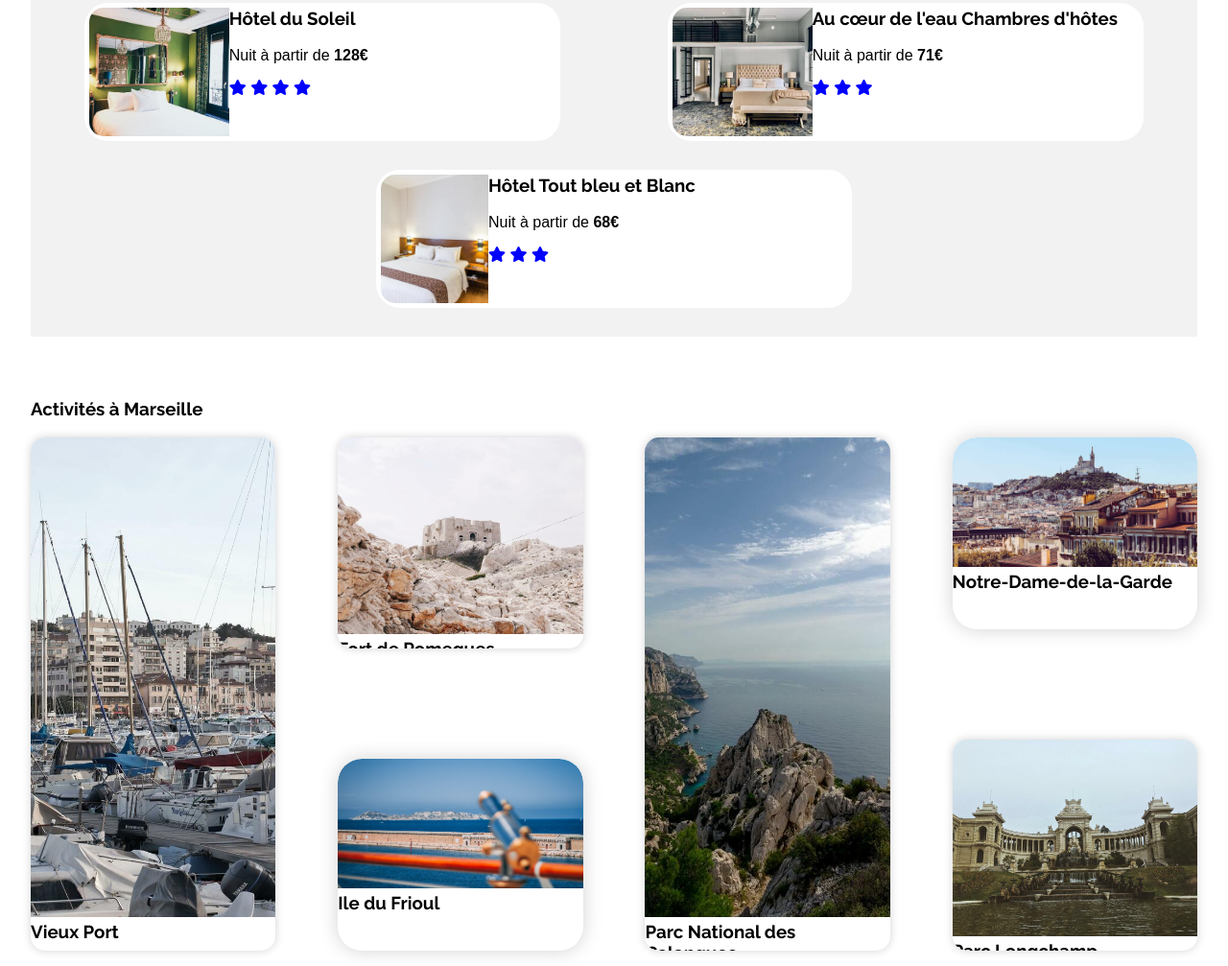
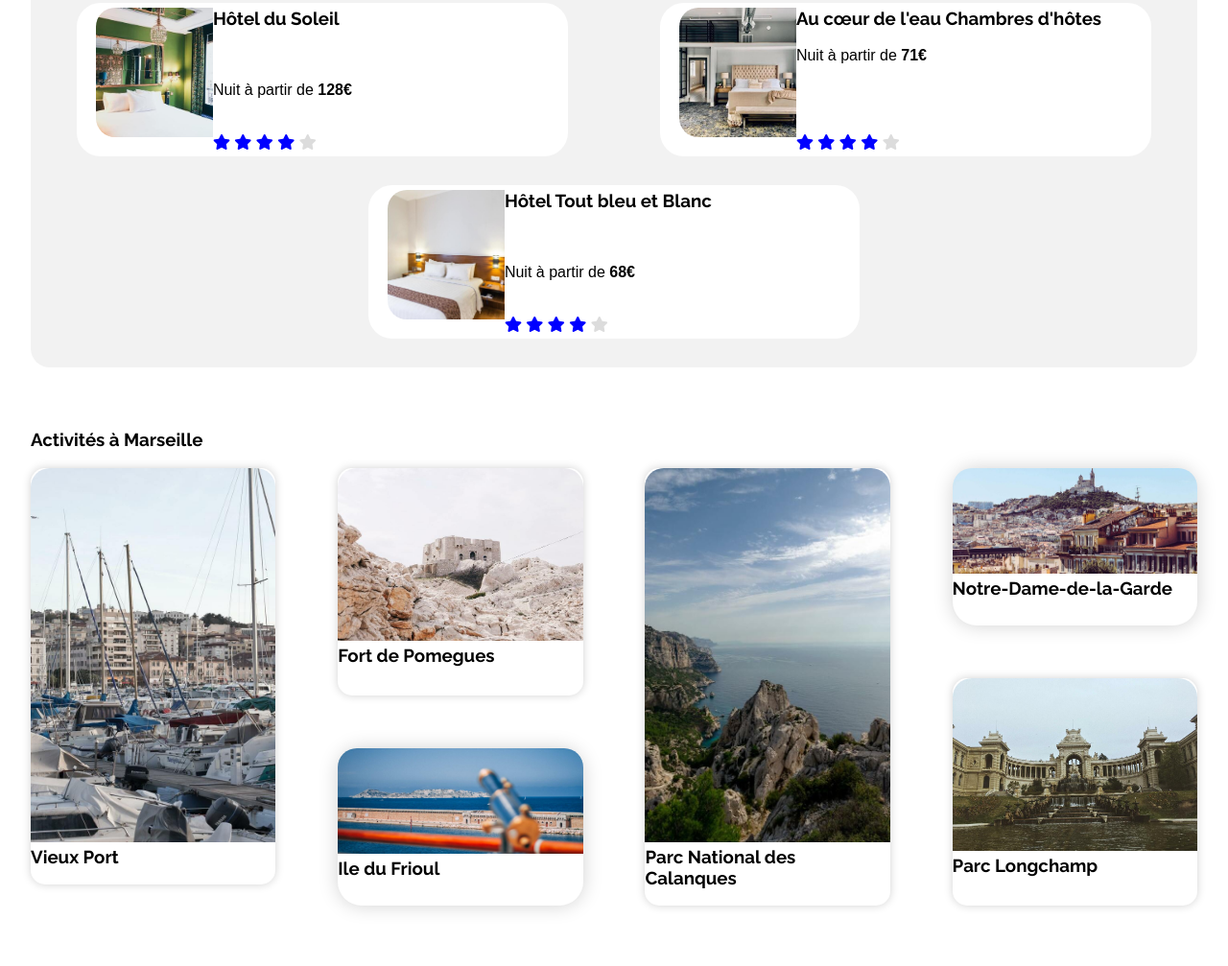
Before and after one commit to OpenclassHsakkouni/Reservia, a plain HTML site: page index.html in a window 1280 px wide. Shown: the part 1160-2167 px from the top of the page at 96% size. Drawn offline with Linux system fonts and the light colour scheme; files whose address does not match are found by name; a web font is replaced by a local one.

Commit message:
finalisation projet

```diff
--- a/css/style.css
+++ b/css/style.css
@@ -12,7 +12,7 @@
     font-style: normal;
 }
 img{
-    width:30%;
+    width:40%;
 }
 a:visited, a:focus{
     color: black;
@@ -58,7 +58,7 @@ body{
 
 
 .headersignup{
-    color: #0065FC !important;
+    color:blue !important;
     margin-right:3px;
     padding:2rem;
     font-weight: bold;
@@ -194,7 +194,7 @@ h3
 
 }
 .fa-info {
-    color: #0065FC;
+    color:blue;
     border: solid 0.0625rem #D9D9D9;
     width: 2rem;
     height: 2rem;
@@ -217,7 +217,7 @@ h3
 }
 
 .title {
-margin-right: 20px;
+margin-right: 30px;
 font-size: 1.25em;
 font-family: "Raleway-Bold";
 }
@@ -273,8 +273,7 @@ font-family: "Raleway-Bold";
     flex-direction: column;
     width: 67%;
     background-color: #f2f2f2;
-
-
+    border-radius: 20px;
 }
 .hebergement-title1, .hebergements-cartes, .hebergement_montrer_plus{
     width: 95%;
@@ -330,6 +329,7 @@ font-family: "Raleway-Bold";
 .populaires{
     width: 30%;
     background:#f2f2f2;
+    border-radius: 20px;
 }
 
 .titre-populaire{
@@ -346,6 +346,11 @@ font-family: "Raleway-Bold";
 
 }
 
+.fas.fa-star.gray{
+
+	color: #dcdcdc;
+}
+
 .populaires-carte{
     border: 5px solid white;
     border-radius: 25px;
@@ -355,26 +360,34 @@ font-family: "Raleway-Bold";
     display: flex;
     margin-left: 20px;
     margin-right: 20px;
+    padding-left: 15px;
 
 }
 
 
 .photos_populaires {
-    border-radius: 15px 0 0 15px ;
+    border-radius: 20px 0px 0px 20px;;
     object-fit: cover;
     border-style: none;
-    max-width: 40%;
-    height: 134px;
+    max-width: 25%;
+    height: 135px;
     background-size:cover ;
     background-position: center;
+
 }
 
 .carte-body{
-   width: 100%;
-   height: 100%;
+   width: 70%;
    border-radius: 1.5rem;
+   display: flex;
+   flex-direction: column;
+   justify-content: space-between;
+   align-content: flex-start;
+   align-items: flex-start;
+   height: 150px;
 
 }
+
 
 
 /* PARAMETRES ACTIVITES A MARSEILLE */
@@ -405,17 +418,15 @@ h3{
 }
 
 
-
 .activites-cartes {
     width:21%;
     display: flex;
     flex-direction: column;
-    height: 550px;
     justify-content: space-between;
 }
 
 .activites-cartes1 {
-
+    height: 446px;
     box-shadow: 0 0 16px #0000002e;
     border-radius: 15px;
 
@@ -424,35 +435,34 @@ h3{
 .activites-cartes1, .activites-cartes2, .activites-cartes3, .activites-cartes4{
     box-shadow: 0 0 10px #0000002e;
     border-radius: 15px;
-    overflow: hidden;
     height: auto;
     margin-bottom: 15px;
 }
 
 .activites-cartes1 img {
-    height: 500px;
+    height: 390px;
     width: 100%;
     object-fit: cover;
     border-style: none;
-
+    border-radius: 20px 20px 0 0;
 }
 
 .activites-cartes2{
-    height: 220px;
+    height: 237px;
     width: 100%;
     border-radius: 15px;
 }
 
 .activites-cartes2 img {
-    height: 205px;
+    height: 180px;
     width: 100%;
     object-fit: cover;
     border-style: none;
-
+    border-radius: 20px 20px 0 0;
 }
 
 .activites-cartes3{
-    height: 200px;
+    height: 164px;
     width: 100%;
     border-radius: 25px;
     box-shadow: 0 0 20px #0000002e;
@@ -460,10 +470,10 @@ h3{
 }
 
 .activites-cartes3 img {
-    height: 135px;
+    height: 110px;
     width: 100%;
     object-fit: cover;
-    border-radius: 25px 25px 0 0;
+    border-radius: 20px 20px 0 0;
 }
 
 /* PARAMETRES FOOTER */
--- a/index.html
+++ b/index.html
@@ -101,6 +101,8 @@
                             <i class="fas fa-star"></i>
                             <i class="fas fa-star"></i>
                             <i class="fas fa-star"></i>
+                            <i class="fas fa-star"></i>
+                            <i class="fas fa-star gray"></i>
                         </article>
                     </a>
                     <a href="#" class="hebergement-carte">
@@ -116,6 +118,7 @@
                             </picture>
                             <h3>Hôtel du Port</h3>
                             <p>Nuit à partir de <strong> 52€ </strong></p>
+                            <i class="fas fa-star"></i>
                             <i class="fas fa-star"></i>
                             <i class="fas fa-star"></i>
                             <i class="fas fa-star"></i>
@@ -141,7 +144,7 @@
                             <i class="fas fa-star"></i>
                             <i class="fas fa-star"></i>
                             <i class="fas fa-star"></i>
-                            <i class="fas fa-star"></i>
+                            <i class="fas fa-star gray"></i>
 
                         </article>
                     </a>
@@ -155,8 +158,8 @@
                             <i class="fas fa-star"></i>
                             <i class="fas fa-star"></i>
                             <i class="fas fa-star"></i>
-                            <i class="fas fa-star"></i>
-                            <i class="fas fa-star"></i>
+                            <i class="fas fa-star gray"></i>
+                            <i class="fas fa-star gray"></i>
                         </article>
                     </a>
                     <a href="#" class="hebergement-carte">
@@ -170,8 +173,7 @@
                             <i class="fas fa-star"></i>
                             <i class="fas fa-star"></i>
                             <i class="fas fa-star"></i>
-                            <i class="fas fa-star"></i>
-
+                            <i class="fas fa-star gray"></i>
                         </article>
                     </a>
                     <a href="#" class="hebergement-carte">
@@ -186,6 +188,7 @@
                             <i class="fas fa-star"></i>
                             <i class="fas fa-star"></i>
                             <i class="fas fa-star"></i>
+
                         </article>
                     </a>
 
@@ -208,10 +211,13 @@
                         <div class="carte-body">
                             <h3>Hôtel du Soleil</h3>
                             <p>Nuit à partir de <strong> 128€ </strong></p>
+                            <div class="carte-etoiles">
                                 <i class="fas fa-star"></i>
                                 <i class="fas fa-star"></i>
                                 <i class="fas fa-star"></i>
                                 <i class="fas fa-star"></i>
+                                <i class="fas fa-star gray"></i>
+                            </div>
                         </div>
                     </article>
 
@@ -221,11 +227,17 @@
                             src="images/hebergements/4_small/aw-creative-VGs8z60yT2c-unsplash.jpg"
                             alt="photos populaires" />
                         <div class="carte-body">
+                            <div class="carte-description">
                                 <h3> Au cœur de l'eau Chambres d'hôtes</h3>
                                 <p>Nuit à partir de <strong> 71€ </strong></p>
+                            </div>
+                            <div class="carte-etoiles">
                                 <i class="fas fa-star"></i>
                                 <i class="fas fa-star"></i>
                                 <i class="fas fa-star"></i>
+                                <i class="fas fa-star"></i>
+                                <i class="fas fa-star gray"></i>
+                            </div>
                         </div>
                     </article>
 
@@ -236,9 +248,13 @@
                         <div class="carte-body">
                             <h3> Hôtel Tout bleu et Blanc</h3>
                             <p>Nuit à partir de <strong> 68€ </strong></p>
+                            <div class="carte-etoiles">
                                 <i class="fas fa-star"></i>
                                 <i class="fas fa-star"></i>
                                 <i class="fas fa-star"></i>
+                                <i class="fas fa-star"></i>
+                                <i class="fas fa-star gray"></i>
+                            </div>
                         </div>
                     </article>
                 </div>
```
Lines whose indentation alone changed are shown as unchanged.
